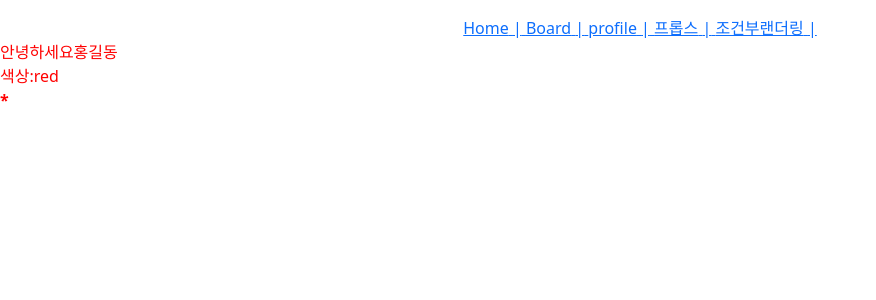
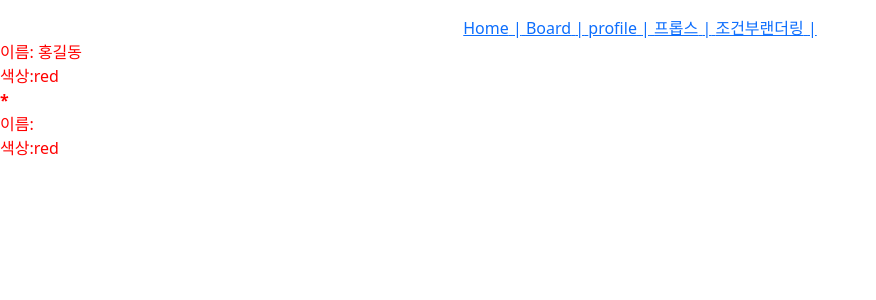
Before and after one commit to n3316202/react-vite-hjs-example2, a React (Vite) app: page /three in a window 1280 px wide. Shown: the top 300 px of the page, without its empty margins (0-876 px from the left). Built offline with nearby package versions, Linux system fonts and the light colour scheme.

Commit message:
조건부 랜더링 완료

```diff
--- a/src/components/Hello3.jsx
+++ b/src/components/Hello3.jsx
@@ -1,10 +1,10 @@
 import React from 'react';
 
-const Hello3 = ({ color, name, isSpecial }) => {
+const Hello3 = ({ color, name, isSpecial, isName }) => {
   return (
     //prettier-ignore
     <div style={{ color: color}}>
-      안녕하세요{name} <br/>
+      이름: {isName ? name: null} <br/>
       색상:{color}<br/>
       {isSpecial ? <b>*</b> : null}
     </div>
--- a/src/pages/ThreePage.jsx
+++ b/src/pages/ThreePage.jsx
@@ -5,7 +5,8 @@ const ThreePage = () => {
   return (
     //prettier-ignore
     <div>
-      <Hello3 name="홍길동" color="red" isSpecial={true}></Hello3>
+      <Hello3 name="홍길동" color="red" isSpecial={true} isName={true}></Hello3>
+      <Hello3 name="홍길동" color="red" isSpecial={false} isName={false}></Hello3>
     </div>
   );
 };
```
